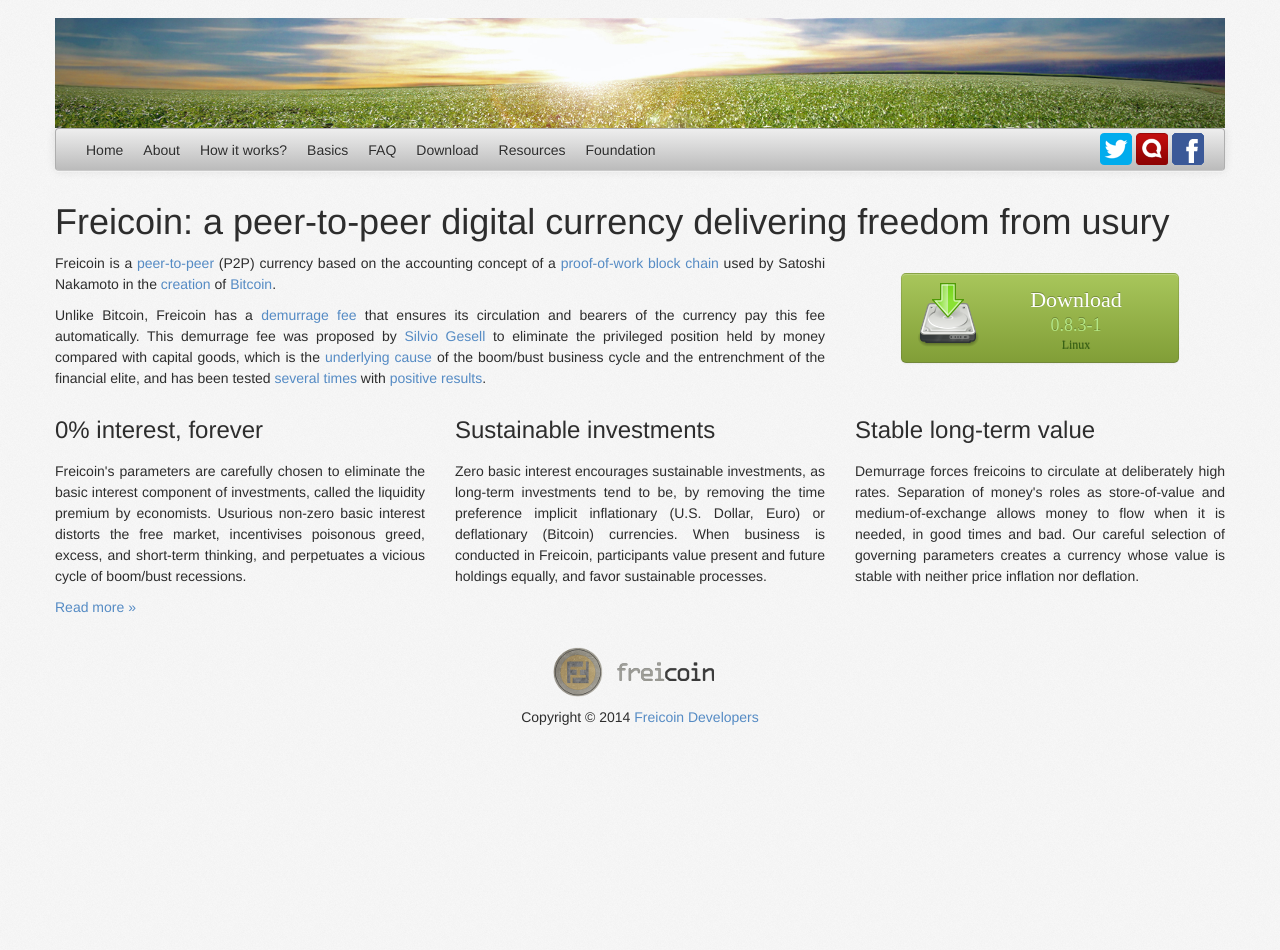
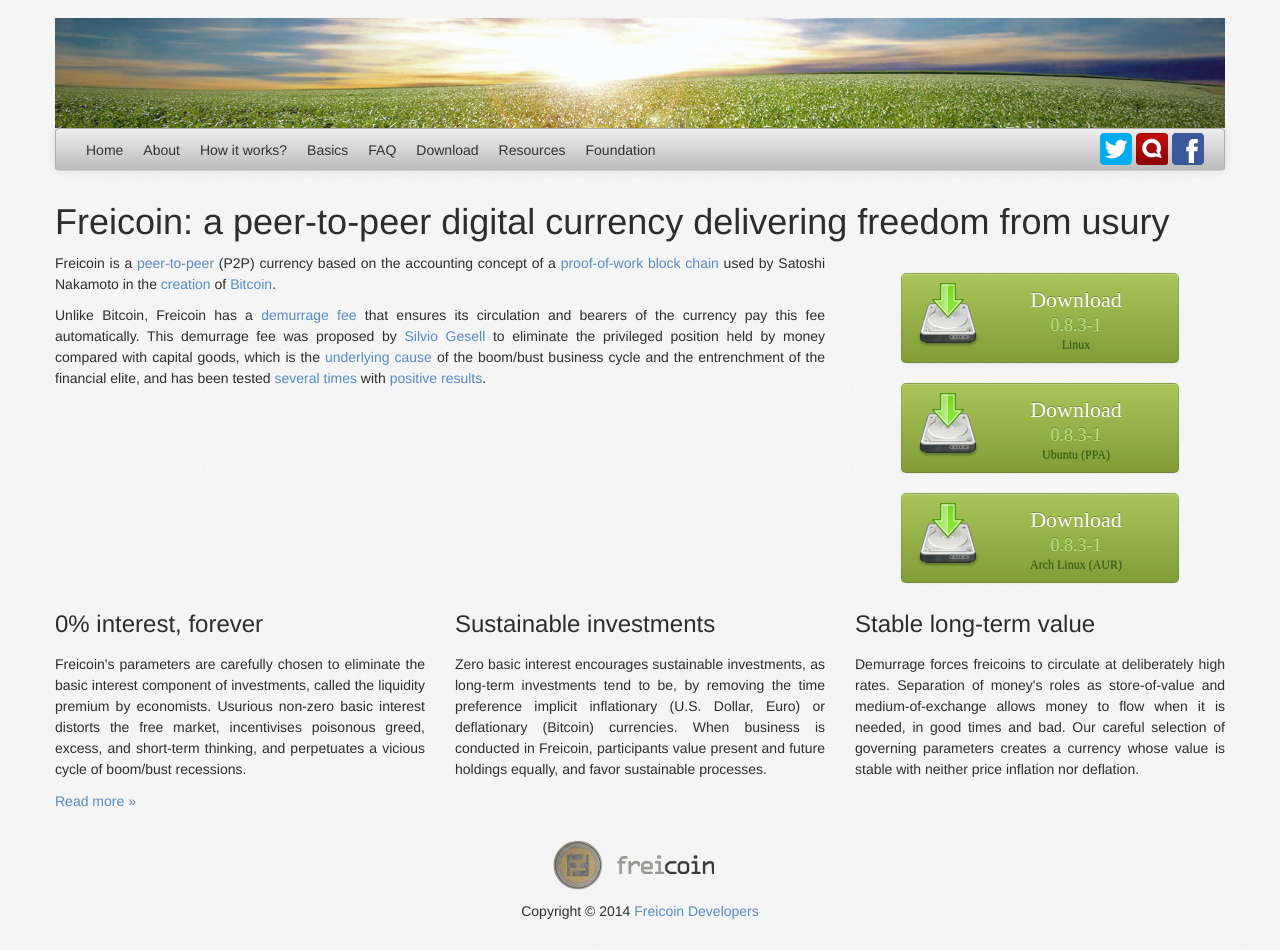
Before and after one commit to freicoin/freico.in, a Jekyll site: the page built from index.md, in a window 1280 px wide. Built offline with Jekyll 4.4.1, drawn with Linux system fonts in a browser that asks for light colours; nearby versions of some CDN libraries; some web fonts are replaced; comment, search, counter and statistics services are not loaded; before the commit the page ends 900 px from its top, so only the background shows below that.

Commit message:
Add repositories and github

```diff
--- a/_config.yml
+++ b/_config.yml
@@ -81,6 +81,21 @@
             icon: /static/images/os/src.png
             link: https://github.com/freicoin/freicoin/archive/v0.8.3-1.zip
             size: 3.9MB
+        -
+            name: Ubuntu (PPA)
+            osid: Linux
+            icon: /static/images/os/src.png
+            link: https://launchpad.net/~freicoin/+archive/stable
+        -
+            name: Arch Linux (AUR)
+            osid: Linux
+            icon: /static/images/os/src.png
+            link: https://aur.archlinux.org/packages/freicoin-qt/
+        -
+            name: Git
+            osid: Unknown
+            icon: /static/images/os/github.png
+            link: https://github.com/freicoin/freicoin
 
 analytics:
     google:
```
Also changed, not shown: static/images/os/github.png (added).
